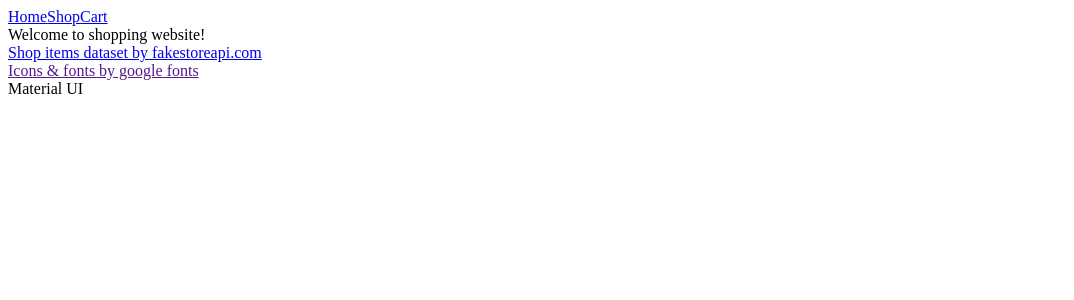
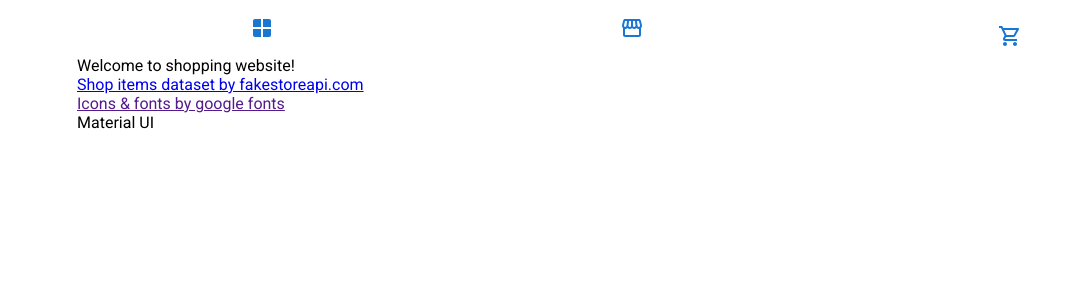
Before and after one commit to kritikabhat/shop, a React (Vite) app: page / in a window 1280 px wide. Shown: the top 300 px of the page, without its empty margins (0-1074 px from the left). Built offline with nearby package versions, Linux system fonts and the light colour scheme; no server answers.

Commit message:
feat: Nav Bar UI design updated and  finalized

```diff
--- a/package.json
+++ b/package.json
@@ -12,6 +12,7 @@
   "dependencies": {
     "@emotion/react": "^11.14.0",
     "@emotion/styled": "^11.14.1",
+    "@mui/icons-material": "^9.0.1",
     "@mui/material": "^9.0.1",
     "react": "^19.2.6",
     "react-dom": "^19.2.6",
--- a/src/helper/ItemCard.jsx
+++ b/src/helper/ItemCard.jsx
@@ -2,6 +2,7 @@
  * Put these methods to helper later if possible
  * @returns Card for each item on sale
  */
+import Rating from '@mui/material/Rating';
 
 const ItemCard = ({ handleDeleteCartState, handleDecreaseCartState,
       handleIncreaseCartState, handleAddToCartState, obj, cart,
@@ -32,7 +33,7 @@ const ItemCard = ({ handleDeleteCartState, handleDecreaseCartState,
 
   return (
     <div className="itemCard" key={obj.id} id={obj.id}>
-      <div className="itemRating">{obj.rating.rate}</div>
+      <Rating name="half-rating-read" defaultValue={obj.rating.rate} precision={0.5} readOnly />
       <div className="imgDiv" >
         <img src={obj.image} alt={`Image of ${obj.title}`} />
       </div>
@@ -41,13 +42,13 @@ const ItemCard = ({ handleDeleteCartState, handleDecreaseCartState,
       obj.isVisible ?  (<button onClick={handleAddToCart}
           className="addToCartBtn" type="button">Add to Cart</button>)
           : (<div className="updateItemTotalBtnDiv">
-                  <button onClick={handleIncrease} className="addDeleteBtn"
-                            type="button" >+</button>
+            <button onClick={handleDecrease} className="addDeleteBtn"
+                type="button" >-</button>
             <div className="total">
             { cart.filter((item) => (item.id === obj.id))[0]?.total }
             </div>
-                  <button onClick={handleDecrease} className="addDeleteBtn"
-                            type="button" >-</button>
+            <button onClick={handleIncrease} className="addDeleteBtn"
+                type="button" >+</button>
           </div>)
       }
     </div>
--- a/src/helper/ShopNavBar.jsx
+++ b/src/helper/ShopNavBar.jsx
@@ -4,14 +4,50 @@ import { Link } from 'react-router'
  * @returns Nav bar for each page
  */
 
-function ShopNavBar() {
+import StorefrontIcon from '@mui/icons-material/Storefront'
+import WindowIcon from '@mui/icons-material/Window';
+import { styled } from '@mui/material/styles';
+import IconButton from '@mui/material/IconButton'
+import Badge, { badgeClasses } from '@mui/material/Badge'
+import ShoppingCartIcon from '@mui/icons-material/ShoppingCartOutlined'
+
+import { createTheme } from '@mui/material/styles';
+
+const theme = createTheme({
+  palette: {
+    primary: {
+      light: '#757ce8',
+      main: '#3f50b5',
+      dark: '#002884',
+      contrastText: '#fff',
+    },
+  },
+})
+
+const CartBadge = styled(Badge)`
+  & .${badgeClasses.badge} {
+    top: -12px;
+    right: -6px;
+  }
+`
+
+function ShopNavBar({ cart }) {
 
   return (
     <>
-      <nav>
-        <Link to="home">Home</Link>
-        <Link to="shop">Shop</Link>
-        <Link to="cart">Cart</Link>
+      <nav className='navBar'>
+        <Link to="home">
+          <WindowIcon color='primary' />
+        </Link>
+        <Link to="shop">
+          <StorefrontIcon color='primary'/>
+        </Link>
+        <Link to="cart">
+          <IconButton>
+            <ShoppingCartIcon fontSize="medium" color='primary'/>
+            <CartBadge badgeContent={cart.length} color="primary" overlap="circular" />
+          </IconButton>
+        </Link>
       </nav>
     </>
   )
--- a/src/index.css
+++ b/src/index.css
@@ -1,20 +1,86 @@
+* {
+  font-family: Roboto;
+}
+
+:root {
+  font: 18px/145% var(--sans);
+  color-scheme: light dark;
+  color: var(--text);
+  background: var(--bg);
+  font-synthesis: none;
+  text-rendering: optimizeLegibility;
+  -webkit-font-smoothing: antialiased;
+  -moz-osx-font-smoothing: grayscale;
+
+  @media (max-width: 1024px) {
+    font-size: 16px;
+  }
+}
+
+@media (prefers-color-scheme: dark) {
+  :root {
+    --text: #9ca3af;
+    --text-h: #f3f4f6;
+    --bg: #16171d;
+    --border: #2e303a;
+    --code-bg: #1f2028;
+    --accent: #c084fc;
+    --accent-bg: rgba(192, 132, 252, 0.15);
+    --accent-border: rgba(192, 132, 252, 0.5);
+    --social-bg: rgba(47, 48, 58, 0.5);
+    --shadow:
+      rgba(0, 0, 0, 0.4) 0 10px 15px -3px, rgba(0, 0, 0, 0.25) 0 4px 6px -2px;
+  }
+
+  #social .button-icon {
+    filter: invert(1) brightness(2);
+  }
+}
+
+body {
+  margin: 0;
+}
+
+#root {
+  width: 1126px;
+  max-width: 100%;
+  margin: 0 auto;
+  border-inline: 1px solid var(--border);
+  min-height: 100svh;
+  display: flex;
+  flex-direction: column;
+  box-sizing: border-box;
+}
+
+h1 {
+  font-weight: 500;
+  color: var(--text-h);
+  font-size: 56px;
+  letter-spacing: 0.1rem;
+  @media (max-width: 1024px) {
+    font-size: 36px;
+  }
+}
+p {
+  margin: 0;
+}
+
 .shopArea {
   display: grid;
   grid-template-columns: repeat(auto-fill, minmax(15rem, 1fr));
-  gap: 1.5rem;
+  gap: 1rem;
   padding: 1rem;
 }
 .itemCard {
+  color: black;
   min-height: 10rem;
-  font-size: 1.2rem;
-  padding: 1rem;
-  background-color: #f6cf57;
+  padding: 0.5rem;
+  background-color: whitesmoke;
   border-radius: 0.4rem;
   transition: transform 0.3s ease, box-shadow 0.3s ease;
 }
 .imgDiv {
-  background-color: whitesmoke;
-  border: 1px solid black;
+  height: 14rem;
 }
 .itemCard div img {
   object-fit: contain;
@@ -22,7 +88,27 @@
   height: 100%;
 }
 .itemName {
-  padding-top: 0.5rem;
-  background-color: #f6cf57;
-  color: black;
+  padding-top: 0.3rem;
+  height: 2.5rem;
+  white-space: nowrap;
+  text-overflow: ellipsis;
+  overflow: hidden;
+
+  @supports (-webkit-line-clamp: 2) {
+      overflow: hidden;
+      text-overflow: ellipsis;
+      white-space: initial;
+      display: -webkit-box;
+      -webkit-line-clamp: 2;
+      -webkit-box-orient: vertical;
+    }
 }
+.updateItemTotalBtnDiv {
+  display: flex;
+  gap: 0.8rem;
+}
+.navBar {
+  display: flex;
+  justify-content: space-around;
+  padding-top: 1rem;
+}
--- a/src/routes/Root.jsx
+++ b/src/routes/Root.jsx
@@ -42,7 +42,7 @@ function Root() {
   return (
     <>
       <header>
-        <ShopNavBar />
+        <ShopNavBar cart={cart} />
       </header>
       <Outlet context={[productsObjArray, setProductsObjArray, cart, setCart]} />
     </>
```
Also changed, not shown: src/main.jsx (+7 -4 lines), 1 other file (tests, documents, lock files or other folders). Lines whose indentation alone changed are shown as unchanged.
